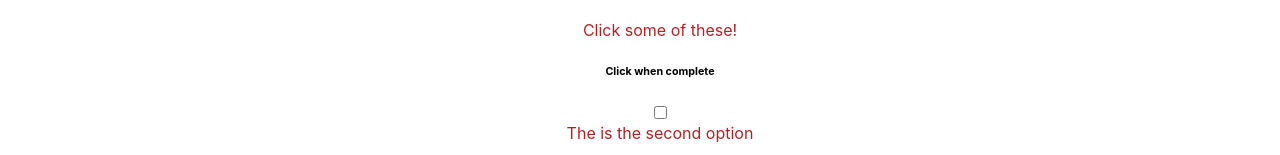
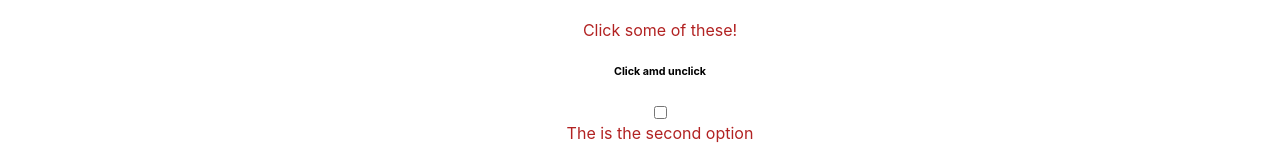
Before and after one commit to shanecolby/my_app_react, a React (Create React App) app: page / in a window 1280 px wide. Shown: the part 348-503 px from the top of the page. Built offline with nearby package versions, Linux system fonts and the light colour scheme.

Commit message:
change text

```diff
--- a/src/components/MainContent.js
+++ b/src/components/MainContent.js
@@ -9,7 +9,7 @@ function MainContent() {
       <h1>React Practice App</h1>
       <ul className="mainList">
         <li>Click some of these!</li>
-        <h6 className="subText">Click when complete</h6>
+        <h6 className="subText">Click amd unclick</h6>
         <input type='checkbox' />
         <li>The is the second option</li>
         <h6 className="subText">Click when complete</h6>
```
